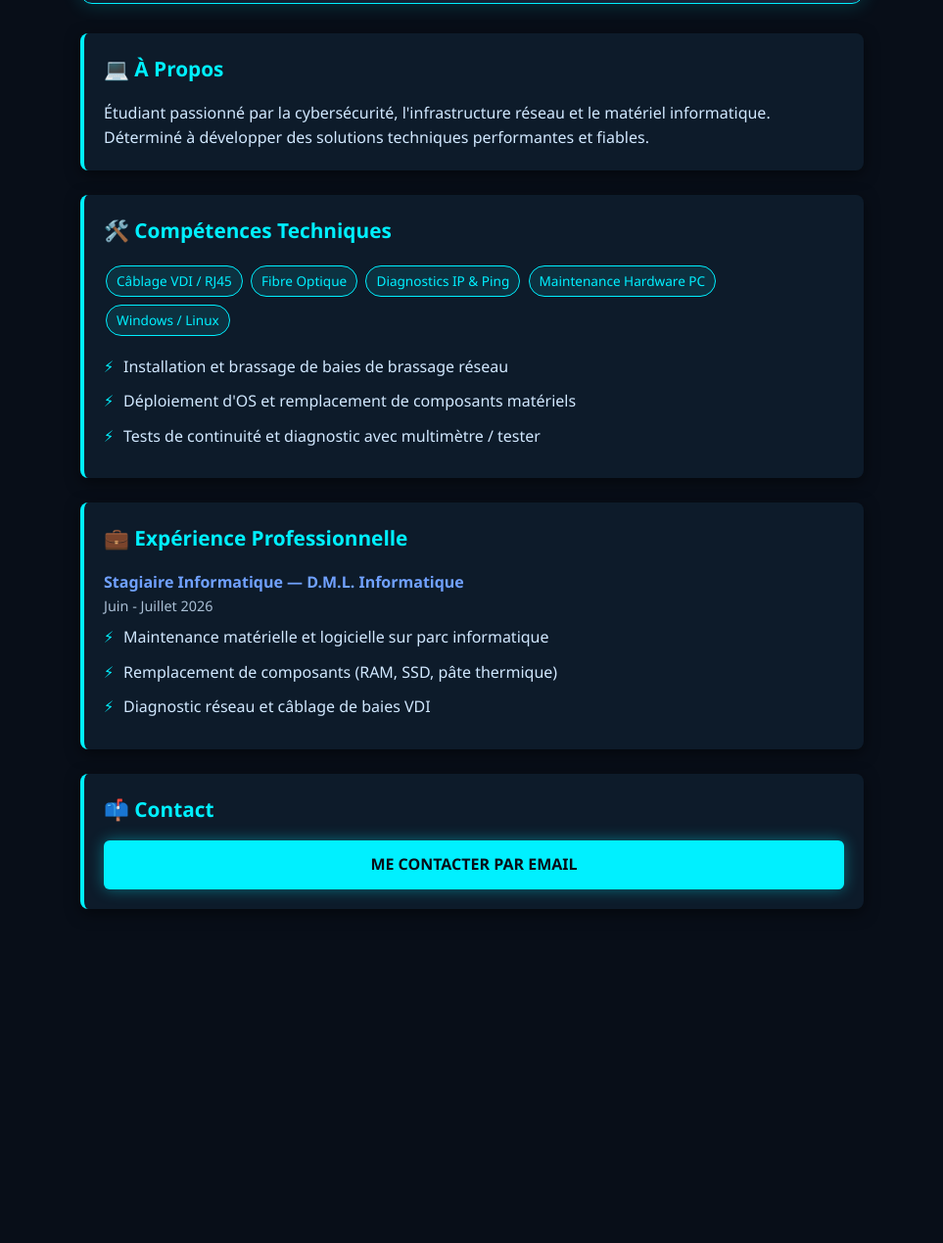
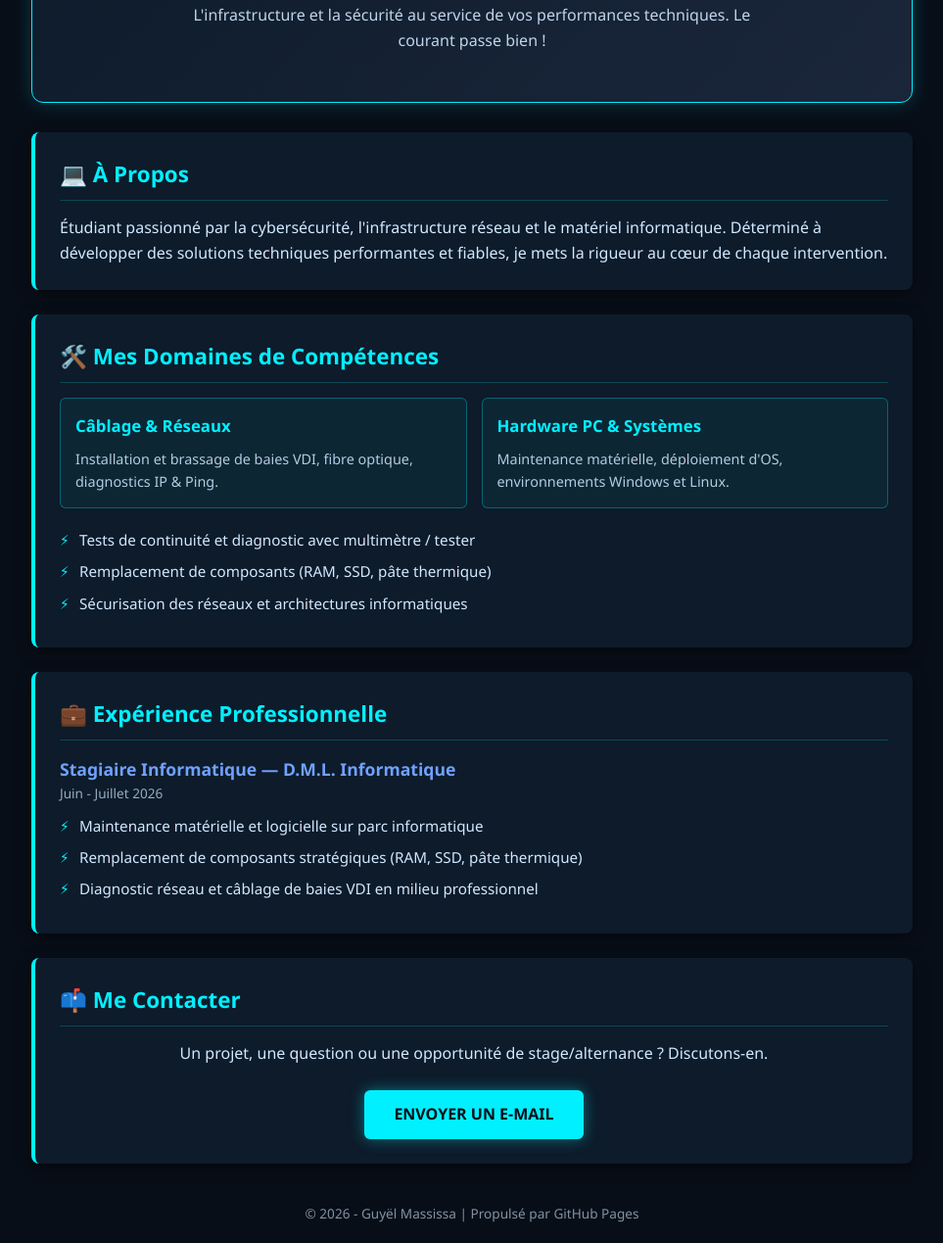
Before and after one commit to m13codehugg/portfolio-, a plain HTML site: page index.html in a window 1280 px wide. Shown: the part 185-1454 px from the top of the page at 98% size, without its empty margins (158-1121 px from the left). Before the commit the page ends 1158 px from the top, so only its background shows below. Drawn offline with Linux system fonts and the light colour scheme.

Commit message:
Revise portfolio layout and update content
Updated the title and enhanced the layout and styling of the portfolio page. Improved the content and structure for better readability and presentation.

```diff
--- a/index.html
+++ b/index.html
@@ -3,7 +3,7 @@
 <head>
     <meta charset="UTF-8">
     <meta name="viewport" content="width=device-width, initial-scale=1.0">
-    <title>Portfolio | Guyël Massissa</title>
+    <title>Guyël Massissa | Technicien Informatique & Réseaux</title>
     <style>
         * {
             box-sizing: border-box;
@@ -13,21 +13,21 @@
         }
 
         body {
-            background-color: #080e18;
+            background-color: #080e18; /* Ta couleur de fond conservée */
             color: #d1e8ff;
             line-height: 1.6;
             padding: 20px;
         }
 
         .container {
-            max-width: 800px;
+            max-width: 900px;
             margin: 0 auto;
         }
 
-        /* En-tête futuriste */
+        /* En-tête / Hero Section */
         header {
             text-align: center;
-            padding: 40px 20px;
+            padding: 50px 20px;
             background: linear-gradient(135deg, #0d1b2a, #1b263b);
             border: 1px solid #00f0ff;
             border-radius: 12px;
@@ -37,15 +37,23 @@
 
         h1 {
             color: #00f0ff;
-            font-size: 2em;
+            font-size: 2.2em;
             text-shadow: 0 0 10px #00f0ff;
-            margin-bottom: 8px;
+            margin-bottom: 10px;
         }
 
         .subtitle {
             color: #70a1ff;
-            font-size: 1.1em;
+            font-size: 1.2em;
             font-weight: 500;
+            margin-bottom: 20px;
+        }
+
+        .hero-desc {
+            font-size: 1em;
+            max-width: 600px;
+            margin: 0 auto;
+            opacity: 0.9;
         }
 
         /* Cartes de sections */
@@ -53,7 +61,7 @@
             background: #0d1b2a;
             border-left: 4px solid #00f0ff;
             border-radius: 8px;
-            padding: 20px;
+            padding: 25px;
             margin-bottom: 25px;
             box-shadow: 0 4px 15px rgba(0, 0, 0, 0.5);
         }
@@ -61,10 +69,38 @@
         h2 {
             color: #00f0ff;
             margin-bottom: 15px;
-            font-size: 1.3em;
+            font-size: 1.4em;
             display: flex;
             align-items: center;
             gap: 10px;
+            border-bottom: 1px solid rgba(0, 240, 255, 0.2);
+            padding-bottom: 8px;
+        }
+
+        /* Grille de compétences inspirée du modèle */
+        .skills-grid {
+            display: grid;
+            grid-template-columns: repeat(auto-fit, minmax(250px, 1fr));
+            gap: 15px;
+            margin-bottom: 20px;
+        }
+
+        .skill-item {
+            background: rgba(0, 240, 255, 0.05);
+            border: 1px solid rgba(0, 240, 255, 0.3);
+            padding: 15px;
+            border-radius: 6px;
+        }
+
+        .skill-item h3 {
+            color: #00f0ff;
+            font-size: 1.05em;
+            margin-bottom: 8px;
+        }
+
+        .skill-item p {
+            font-size: 0.9em;
+            opacity: 0.85;
         }
 
         ul {
@@ -74,7 +110,8 @@
         li {
             position: relative;
             padding-left: 20px;
-            margin-bottom: 10px;
+            margin-bottom: 8px;
+            font-size: 0.95em;
         }
 
         li::before {
@@ -84,35 +121,47 @@
             color: #00f0ff;
         }
 
-        .tag {
-            display: inline-block;
-            background: rgba(0, 240, 255, 0.1);
-            color: #00f0ff;
-            border: 1px solid #00f0ff;
-            padding: 4px 10px;
-            border-radius: 20px;
-            font-size: 0.85em;
-            margin: 4px 2px;
+        /* Expérience */
+        .job-title {
+            color: #70a1ff;
+            font-size: 1.1em;
+            font-weight: 600;
         }
 
-        /* Bouton Contact */
+        .job-date {
+            font-size: 0.85em;
+            opacity: 0.7;
+            margin-bottom: 10px;
+        }
+
+        /* Formulaire / Contact Pro */
+        .contact-box {
+            text-align: center;
+        }
+
         .btn-contact {
-            display: block;
-            width: 100%;
-            text-align: center;
+            display: inline-block;
             background: #00f0ff;
             color: #080e18;
             font-weight: bold;
-            padding: 12px;
+            padding: 12px 30px;
             border-radius: 6px;
             text-decoration: none;
             box-shadow: 0 0 15px rgba(0, 240, 255, 0.4);
             transition: 0.3s;
+            margin-top: 10px;
         }
 
         .btn-contact:hover {
             background: #70a1ff;
             box-shadow: 0 0 25px rgba(112, 161, 255, 0.6);
+        }
+
+        footer {
+            text-align: center;
+            margin-top: 40px;
+            font-size: 0.85em;
+            opacity: 0.6;
         }
     </style>
 </head>
@@ -120,47 +169,63 @@
 
     <div class="container">
 
+        <!-- En-tête -->
         <header>
             <h1>Guyël Massissa</h1>
             <p class="subtitle">> Technicien Informatique & Réseaux (CIEL)</p>
+            <p class="hero-desc">L'infrastructure et la sécurité au service de vos performances techniques. Le courant passe bien !</p>
         </header>
 
+        <!-- À Propos -->
         <div class="card">
             <h2>💻 À Propos</h2>
-            <p>Étudiant passionné par la cybersécurité, l'infrastructure réseau et le matériel informatique. Déterminé à développer des solutions techniques performantes et fiables.</p>
+            <p>Étudiant passionné par la cybersécurité, l'infrastructure réseau et le matériel informatique. Déterminé à développer des solutions techniques performantes et fiables, je mets la rigueur au cœur de chaque intervention.</p>
         </div>
 
+        <!-- Compétences Techniques (style structuré en blocs) -->
         <div class="card">
-            <h2>🛠️ Compétences Techniques</h2>
-            <div style="margin-bottom: 15px;">
-                <span class="tag">Câblage VDI / RJ45</span>
-                <span class="tag">Fibre Optique</span>
-                <span class="tag">Diagnostics IP & Ping</span>
-                <span class="tag">Maintenance Hardware PC</span>
-                <span class="tag">Windows / Linux</span>
+            <h2>🛠️ Mes Domaines de Compétences</h2>
+
+            <div class="skills-grid">
+                <div class="skill-item">
+                    <h3>Câblage & Réseaux</h3>
+                    <p>Installation et brassage de baies VDI, fibre optique, diagnostics IP & Ping.</p>
+                </div>
+                <div class="skill-item">
+                    <h3>Hardware PC & Systèmes</h3>
+                    <p>Maintenance matérielle, déploiement d'OS, environnements Windows et Linux.</p>
+                </div>
             </div>
+
             <ul>
-                <li>Installation et brassage de baies de brassage réseau</li>
-                <li>Déploiement d'OS et remplacement de composants matériels</li>
                 <li>Tests de continuité et diagnostic avec multimètre / tester</li>
+                <li>Remplacement de composants (RAM, SSD, pâte thermique)</li>
+                <li>Sécurisation des réseaux et architectures informatiques</li>
             </ul>
         </div>
 
+        <!-- Expérience Professionnelle -->
         <div class="card">
             <h2>💼 Expérience Professionnelle</h2>
-            <h3 style="color: #70a1ff; font-size: 1em;">Stagiaire Informatique — D.M.L. Informatique</h3>
-            <p style="font-size: 0.9em; opacity: 0.8; margin-bottom: 8px;">Juin - Juillet 2026</p>
+            <div class="job-title">Stagiaire Informatique — D.M.L. Informatique</div>
+            <div class="job-date">Juin - Juillet 2026</div>
             <ul>
                 <li>Maintenance matérielle et logicielle sur parc informatique</li>
-                <li>Remplacement de composants (RAM, SSD, pâte thermique)</li>
-                <li>Diagnostic réseau et câblage de baies VDI</li>
+                <li>Remplacement de composants stratégiques (RAM, SSD, pâte thermique)</li>
+                <li>Diagnostic réseau et câblage de baies VDI en milieu professionnel</li>
             </ul>
         </div>
 
-        <div class="card">
-            <h2>📫 Contact</h2>
-            <a href="mailto:ton-email@gmail.com" class="btn-contact">ME CONTACTER PAR EMAIL</a>
+        <!-- Contact -->
+        <div class="card contact-box">
+            <h2>📫 Me Contacter</h2>
+            <p style="margin-bottom: 15px;">Un projet, une question ou une opportunité de stage/alternance ? Discutons-en.</p>
+            <a href="mailto:ton-email@gmail.com" class="btn-contact">ENVOYER UN E-MAIL</a>
         </div>
+
+        <footer>
+            <p>© 2026 - Guyël Massissa | Propulsé par GitHub Pages</p>
+        </footer>
 
     </div>
 
```
